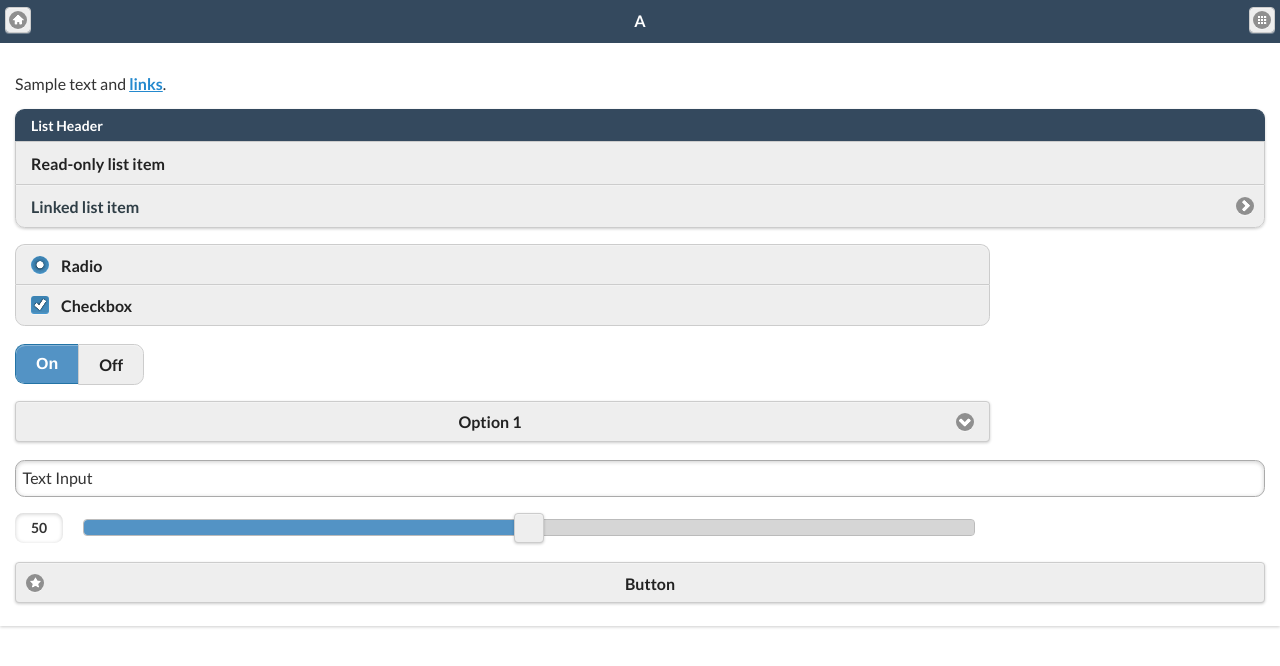
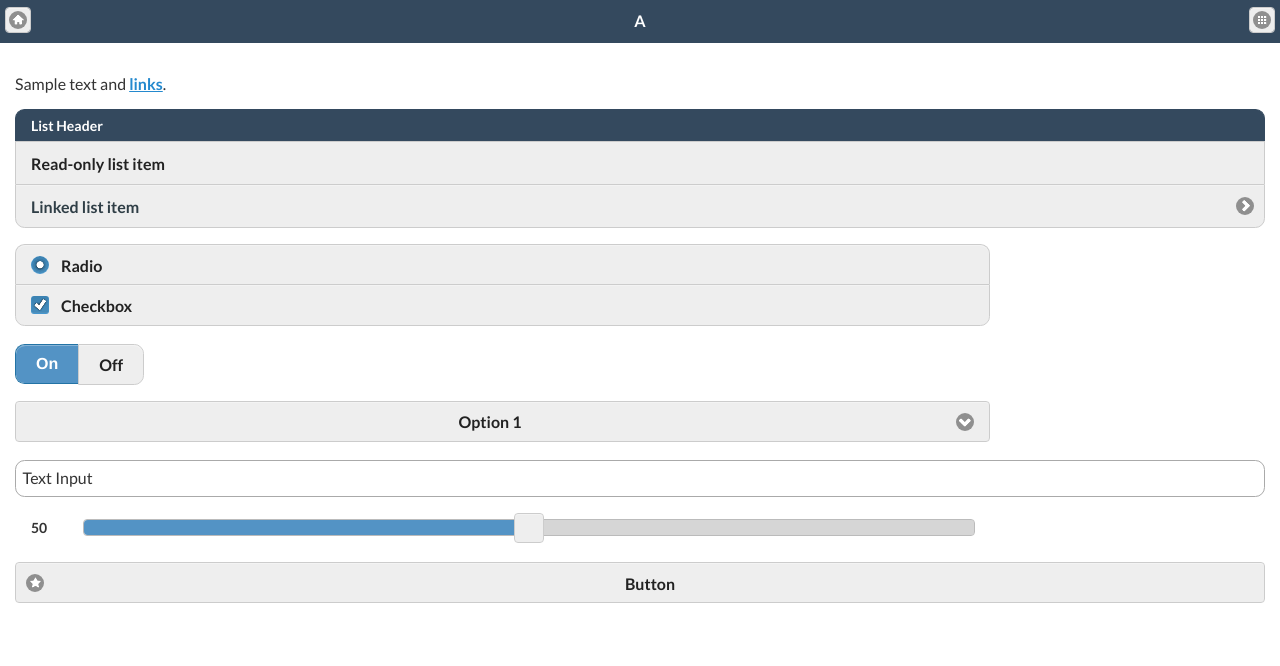
Before and after one commit to ququplay/jquery-mobile-flat-ui-theme, a plain HTML site: page index.html in a window 1280 px wide. Drawn offline with Linux system fonts and the light colour scheme.

Commit message:
remove shadows

```diff
--- a/jqm.starter.theme.css
+++ b/jqm.starter.theme.css
@@ -460,31 +460,41 @@ a.ui-link-inherit {
 	height: 100%;
 }
 .ui-overlay-shadow {
+	/*
 	-moz-box-shadow: 0px 0px 12px 			rgba(0,0,0,.6);
 	-webkit-box-shadow: 0px 0px 12px 		rgba(0,0,0,.6);
 	box-shadow: 0px 0px 12px 				rgba(0,0,0,.6);
+	*/
 }
 .ui-shadow {
-	-moz-box-shadow: 0px 1px 3px /*{global-box-shadow-size}*/ 			rgba(0,0,0,.2) /*{global-box-shadow-color}*/;
-	-webkit-box-shadow: 0px 1px 3px /*{global-box-shadow-size}*/ 		rgba(0,0,0,.2) /*{global-box-shadow-color}*/;
-	box-shadow: 0px 1px 3px /*{global-box-shadow-size}*/ 				rgba(0,0,0,.2) /*{global-box-shadow-color}*/;
+	/*
+	-moz-box-shadow: 0px 1px 3px rgba(0,0,0,.2);
+	-webkit-box-shadow: 0px 1px 3px rgba(0,0,0,.2);
+	box-shadow: 0px 1px 3px rgba(0,0,0,.2);
+	*/
 }
 .ui-bar-a .ui-shadow,
 .ui-bar-b .ui-shadow ,
 .ui-bar-c .ui-shadow  {
+	/*
 	-moz-box-shadow: 0px 1px 0 				rgba(255,255,255,.3);
 	-webkit-box-shadow: 0px 1px 0 			rgba(255,255,255,.3);
 	box-shadow: 0px 1px 0 					rgba(255,255,255,.3);
+	*/
 }
 .ui-shadow-inset {
+	/*
 	-moz-box-shadow: inset 0px 1px 4px 		rgba(0,0,0,.2);
 	-webkit-box-shadow: inset 0px 1px 4px 	rgba(0,0,0,.2);
 	box-shadow: inset 0px 1px 4px 			rgba(0,0,0,.2);
+	*/
 }
 .ui-icon-shadow {
-	-moz-box-shadow: 0px 1px 0 				rgba(255,255,255,.4) /*{global-icon-shadow}*/;
-	-webkit-box-shadow: 0px 1px 0 			rgba(255,255,255,.4) /*{global-icon-shadow}*/;
-	box-shadow: 0px 1px 0 					rgba(255,255,255,.4) /*{global-icon-shadow}*/;
+	/*
+	-moz-box-shadow: 0px 1px 0 				rgba(255,255,255,.4);
+	-webkit-box-shadow: 0px 1px 0 			rgba(255,255,255,.4);
+	box-shadow: 0px 1px 0 					rgba(255,255,255,.4);
+	*/
 }
 
 /* Focus state - set here for specificity (note: these classes are added by JavaScript)
@@ -498,15 +508,19 @@ a.ui-link-inherit {
 }
 .ui-focus,
 .ui-btn:focus {
-	-moz-box-shadow: inset 0px 0px 3px 		#387bbe /*{global-active-background-color}*/, 0px 0px 9px 		#387bbe /*{global-active-background-color}*/;
-	-webkit-box-shadow: inset 0px 0px 3px 	#387bbe /*{global-active-background-color}*/, 0px 0px 9px 		#387bbe /*{global-active-background-color}*/;
-	box-shadow: inset 0px 0px 3px 			#387bbe /*{global-active-background-color}*/, 0px 0px 9px 		#387bbe /*{global-active-background-color}*/;
+	/*
+	-moz-box-shadow: inset 0px 0px 3px 		#387bbe , 0px 0px 9px #387bbe;
+	-webkit-box-shadow: inset 0px 0px 3px 	#387bbe , 0px 0px 9px #387bbe;
+	box-shadow: inset 0px 0px 3px 			#387bbe , 0px 0px 9px #387bbe;
+	*/
 }
 .ui-input-text.ui-focus,
 .ui-input-search.ui-focus {
-	-moz-box-shadow: 0px 0px 12px 			#387bbe /*{global-active-background-color}*/;
-	-webkit-box-shadow: 0px 0px 12px 		#387bbe /*{global-active-background-color}*/;
-	box-shadow: 0px 0px 12px 					#387bbe /*{global-active-background-color}*/;
+	/*
+	-moz-box-shadow: 0px 0px 12px #387bbe;
+	-webkit-box-shadow: 0px 0px 12px #387bbe;
+	box-shadow: 0px 0px 12px #387bbe;
+	*/
 }
 
 /* unset box shadow in browsers that don't do it right
```
